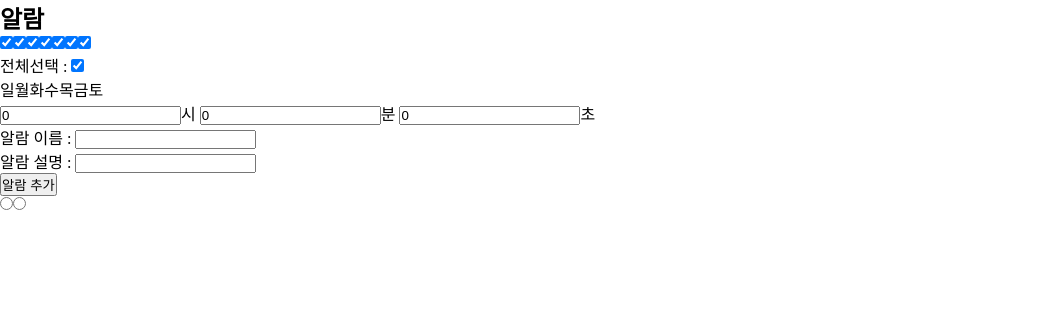
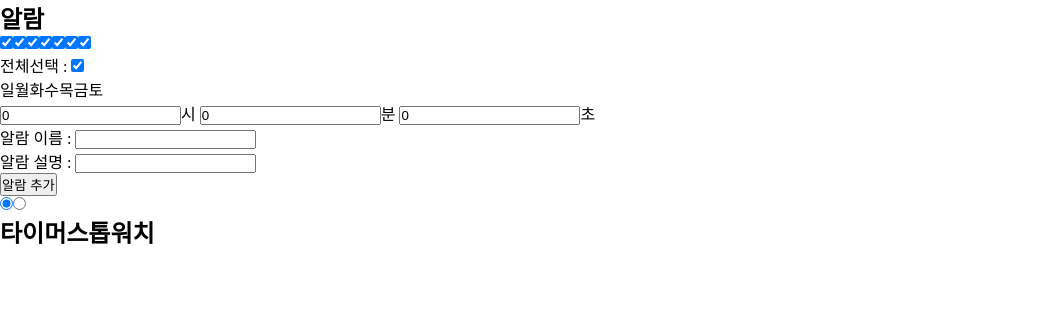
Before and after one commit to rsj2003/Alarm, a plain HTML site: page index.html in a window 1280 px wide. Shown: the top 313 px of the page, without its empty margins (0-1047 px from the left). Drawn offline with Linux system fonts and the light colour scheme.

Commit message:
Add files via upload

```diff
--- a/index.html
+++ b/index.html
@@ -24,8 +24,8 @@
   </div>
   <div id="alarm-list"></div>
   <div id="timer-setting">
-    <input type="radio" name="timer-type" id="set-timer"><input type="radio" name="timer-type" id="set-stopwatch">
-    <h2><label for="set-timer"></label><label for="set-stopwatch"></label></h2>
+    <input type="radio" name="timer-type" id="set-timer" class="none" checked><input type="radio" name="timer-type" id="set-stopwatch" class="none">
+    <h2><label for="set-timer">타이머</label><label for="set-stopwatch">스톱워치</label></h2>
   </div>
   <div id="time" class="main-timer timer">
     <span class="h"></span>:<span class="m"></span>:<span class="s"></span>
--- a/styel.css
+++ b/styel.css
@@ -1,6 +1,6 @@
 *{margin: 0; padding: 0;}
 
-.timer{font-family: 'Digital Display';}
+.timer{font-family: 'Digital Display'; user-select: none;}
 
 .main-timer{font-size: 200px; position: absolute; left: 50%; top: 50%; transform: translate(-50%, -50%); z-index: 10; color: #333;}
 #main-background-timer{font-size: 200px; position: absolute; left: 50%; top: 50%; transform: translate(-50%, -50%); color: #3331;}
```
